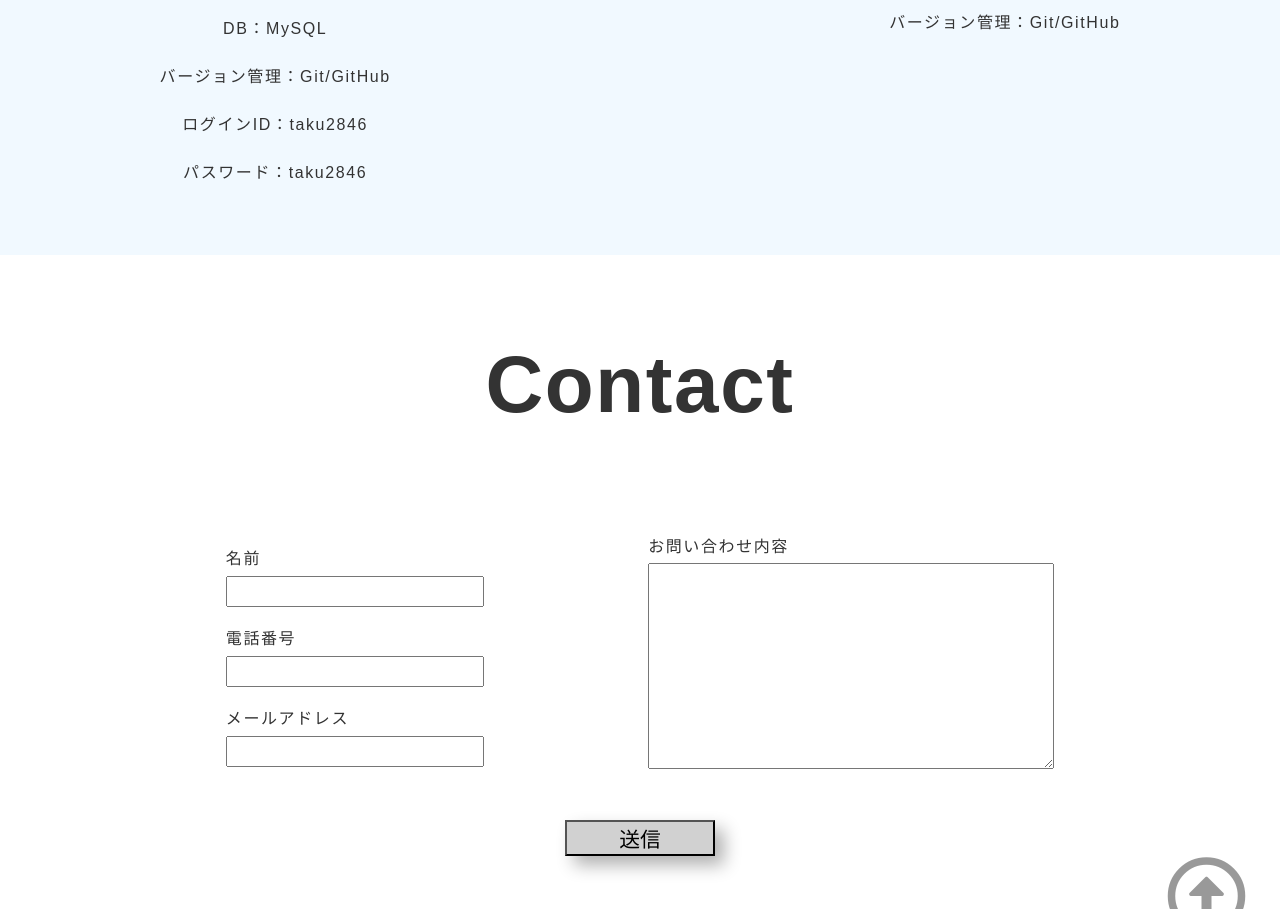
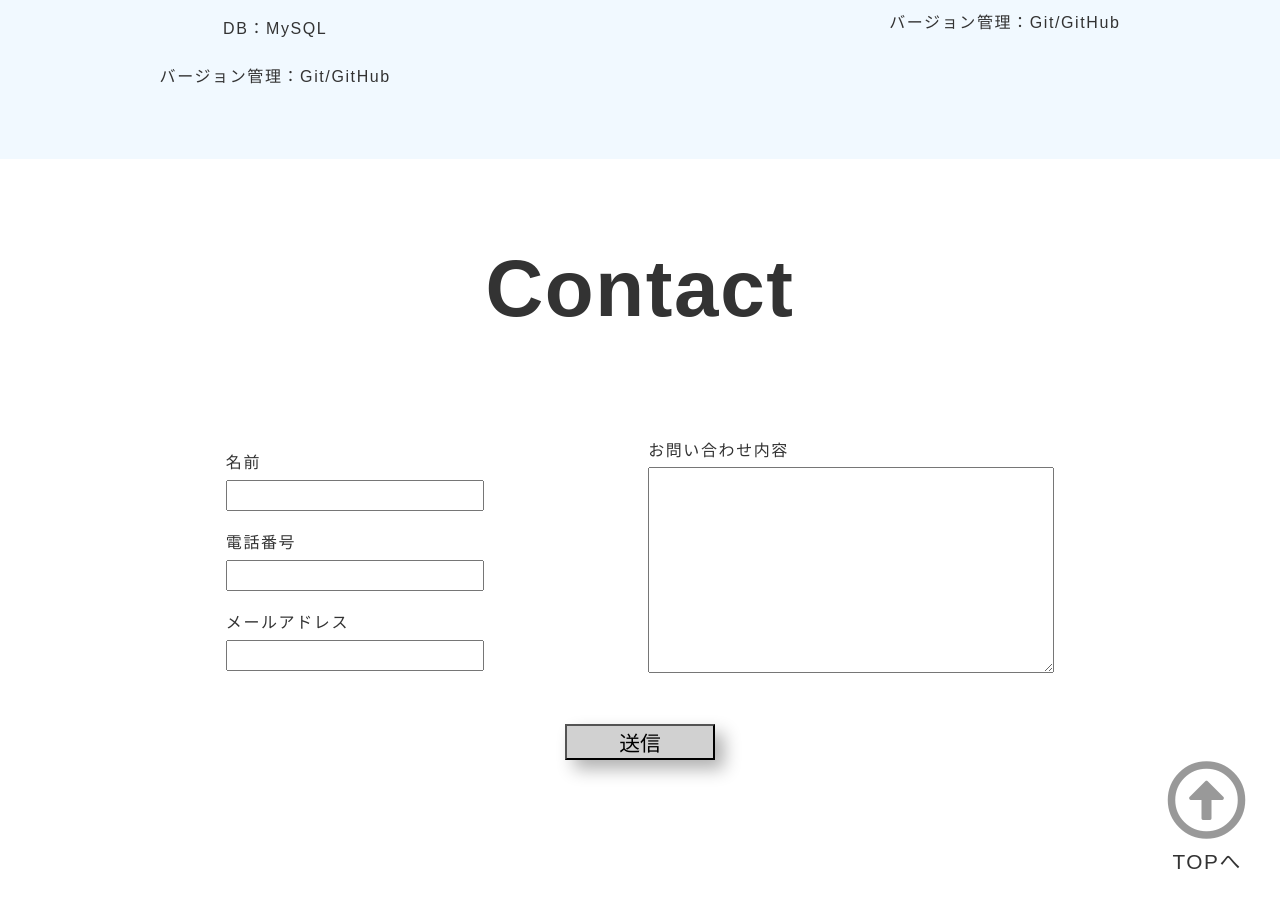
Before and after one commit to takuya2846/takuya_portfolio.github.io, a plain HTML site: page docs/index.html in a window 1280 px wide. Shown: the part 3239-4148 px from the top of the page. Drawn offline with nearby package versions, Linux system fonts and the light colour scheme; a script that the page names is missing.

Commit message:
index.html修正

```diff
--- a/docs/index.html
+++ b/docs/index.html
@@ -121,8 +121,6 @@
         <p>webサーバー：Apache</p>
         <p>DB：MySQL</p>
         <p>バージョン管理：Git/GitHub</p>
-        <p>ログインID：taku2846</p>
-        <p>パスワード：taku2846</p>
       </div>
       <div class="portfolio">
         <a href="https://takuya2846.github.io/takuya_portfolio.github.io/" target="_blank"><img src="./images/portfolio.png" alt="stockmanager">ポートフォリオ</a>
```
